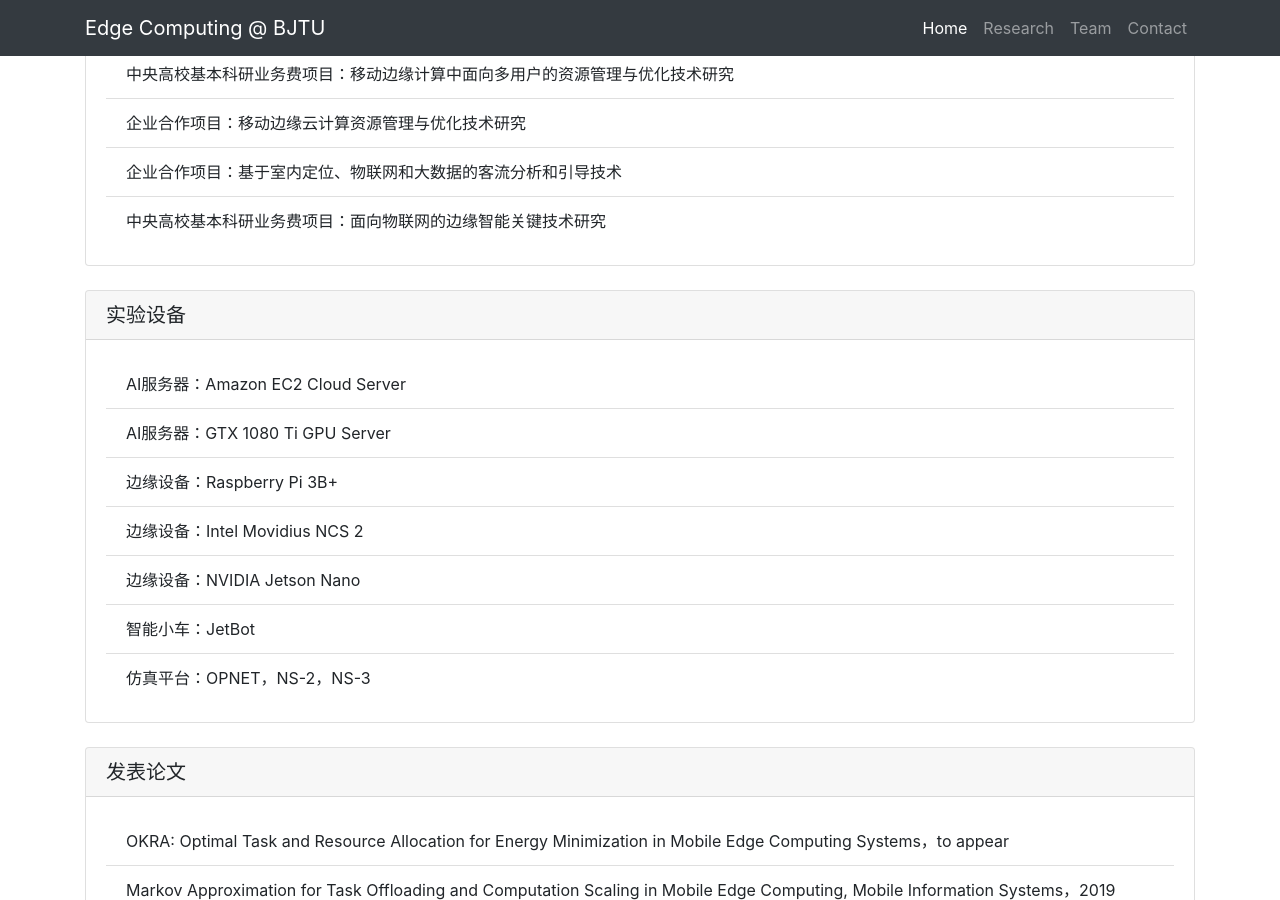
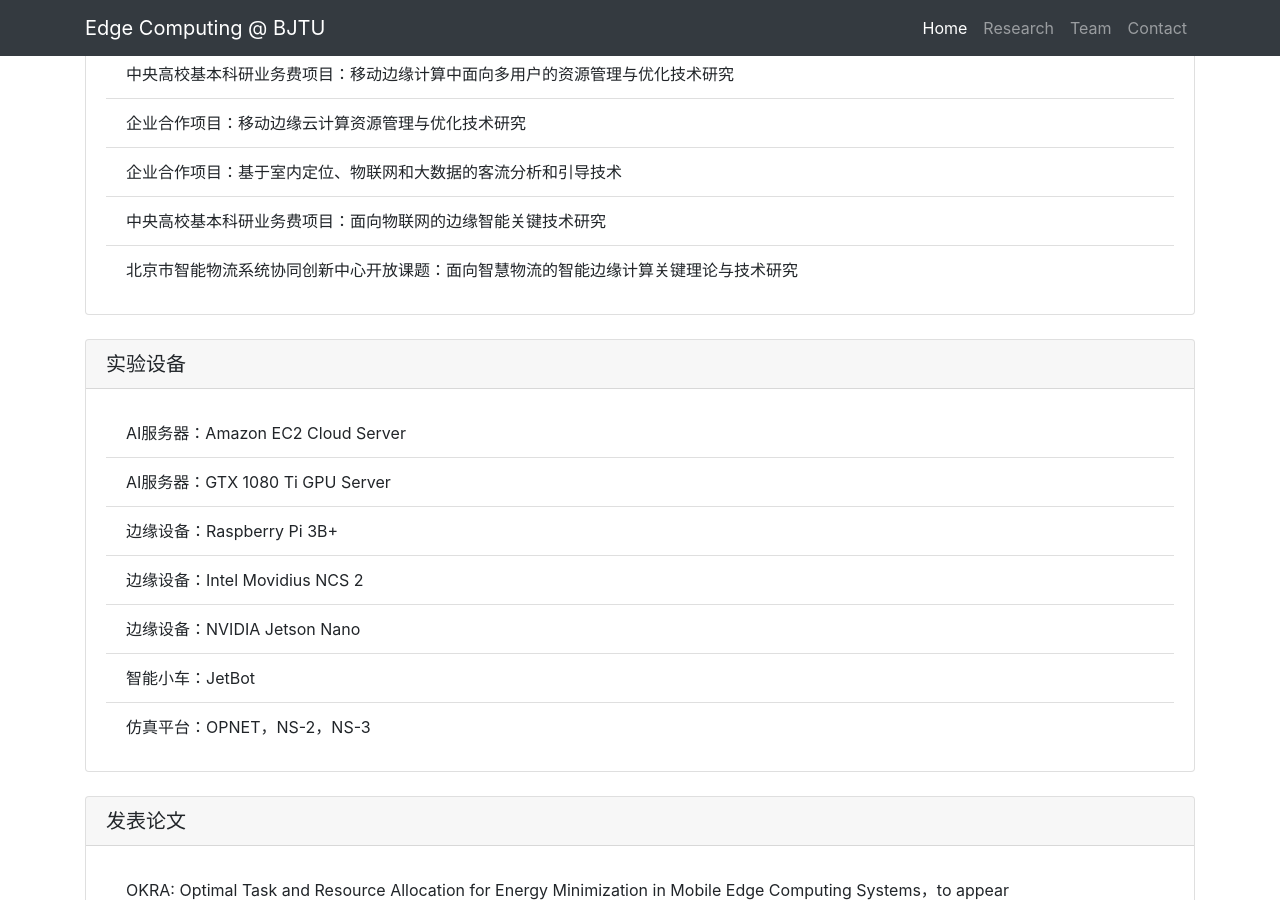
Before and after one commit to fangvv/Homepage, a Jekyll site: the page Edgecomp/index.html, which Jekyll copies as it is, in a window 1280 px wide and 900 px high, scrolled down 906 px. Built offline with Jekyll 4.4.1, drawn with Linux system fonts in a browser that asks for light colours; comment, search, counter and statistics services are not loaded.

Commit message:
Signed-off-by: fangvv <fangvv@gmail.com>

```diff
--- a/Edgecomp/index.html
+++ b/Edgecomp/index.html
@@ -77,6 +77,7 @@
       <li class="list-group-item">企业合作项目：移动边缘云计算资源管理与优化技术研究</li>
       <li class="list-group-item">企业合作项目：基于室内定位、物联网和大数据的客流分析和引导技术 </li>
       <li class="list-group-item">中央高校基本科研业务费项目：面向物联网的边缘智能关键技术研究</li>
+      <li class="list-group-item">北京市智能物流系统协同创新中心开放课题：面向智慧物流的智能边缘计算关键理论与技术研究</li>
   </ul>
   </div>
 </div>
```
